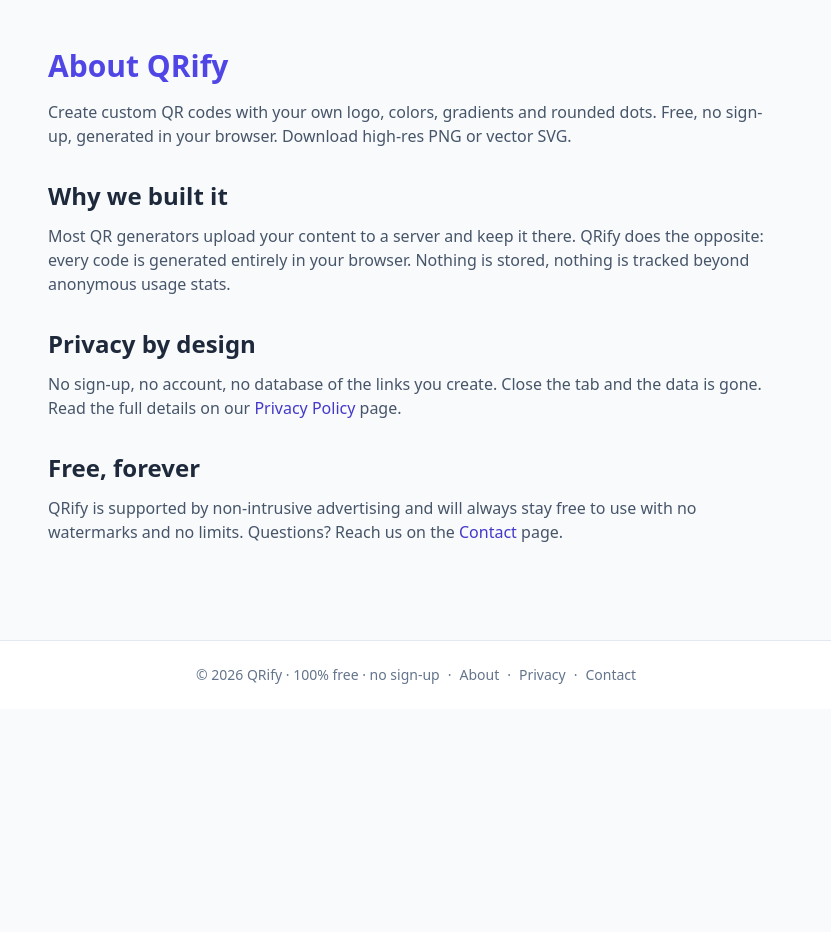
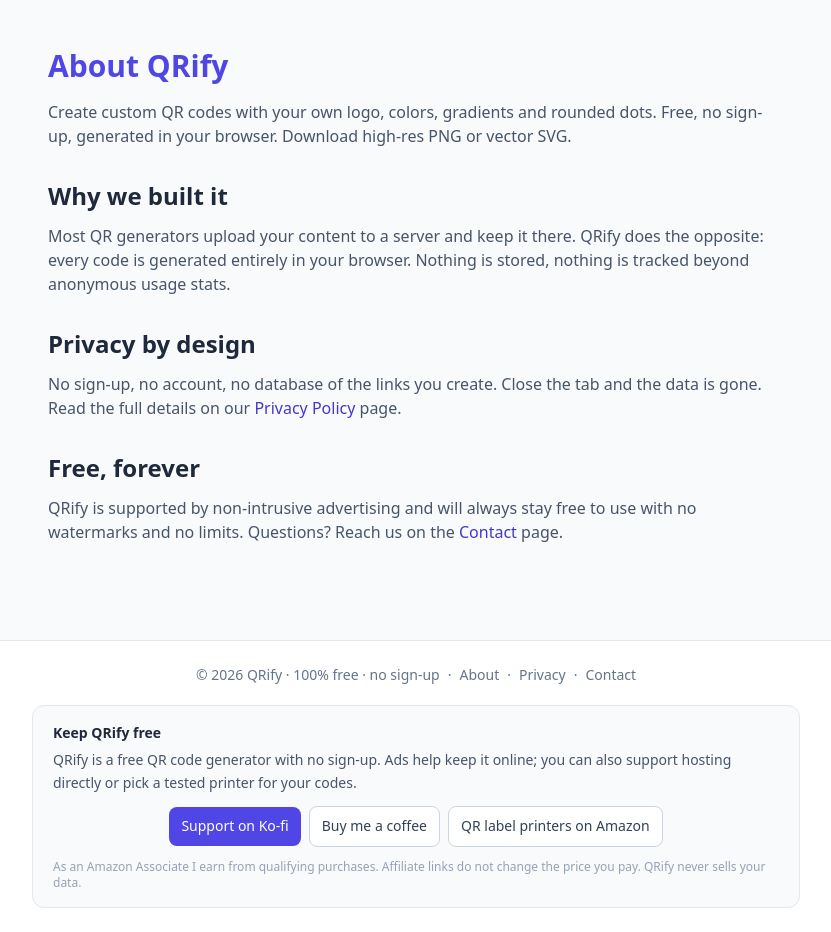
Before and after one commit to usaimaker/qrify, a Next.js app: page /about in a window 1280 px wide. Shown: the whole page, without its empty margins (224-1055 px from the left). Before the commit the page ends 800 px from the top, so only its background shows below. Built offline with nearby package versions, Linux system fonts and the light colour scheme.

Commit message:
monetisation: add 3 verified real payout channels sitewide

```diff
--- a/app/layout.tsx
+++ b/app/layout.tsx
@@ -90,6 +90,30 @@ export default function RootLayout({ children }: { children: React.ReactNode })
             <Link href="/contact" className="hover:text-brand-700">
               Contact
             </Link>
+            {/* QRIFY_MONETIZE_START — idempotent, verified real payout channels */}
+            <div className="mx-auto mt-5 max-w-3xl rounded-xl border border-slate-200 bg-slate-50 px-5 py-4 text-left text-sm leading-relaxed text-slate-600">
+              <p className="mb-1 font-semibold text-slate-800">Keep QRify free</p>
+              <p className="mb-3">
+                QRify is a free QR code generator with no sign-up. Ads help keep it online;
+                you can also support hosting directly or pick a tested printer for your codes.
+              </p>
+              <div className="flex flex-wrap items-center justify-center gap-2">
+                <a href="https://ko-fi.com/aidaily" target="_blank" rel="noopener noreferrer" className="rounded-lg bg-indigo-600 px-3 py-2 font-medium text-white hover:bg-indigo-700">
+                  Support on Ko-fi
+                </a>
+                <a href="https://www.buymeacoffee.com/felovery" target="_blank" rel="noopener noreferrer" className="rounded-lg border border-slate-300 bg-white px-3 py-2 font-medium text-slate-700 hover:bg-slate-100">
+                  Buy me a coffee
+                </a>
+                <a href="https://www.amazon.com/s?k=qr+code+label+printer&tag=felovery-20" target="_blank" rel="sponsored noopener noreferrer" className="rounded-lg border border-slate-300 bg-white px-3 py-2 font-medium text-slate-700 hover:bg-slate-100">
+                  QR label printers on Amazon
+                </a>
+              </div>
+              <p className="mt-3 text-xs text-slate-400">
+                As an Amazon Associate I earn from qualifying purchases. Affiliate links do not
+                change the price you pay. QRify never sells your data.
+              </p>
+            </div>
+            {/* QRIFY_MONETIZE_END */}
           </div>
         </footer>
         <Analytics />
```
